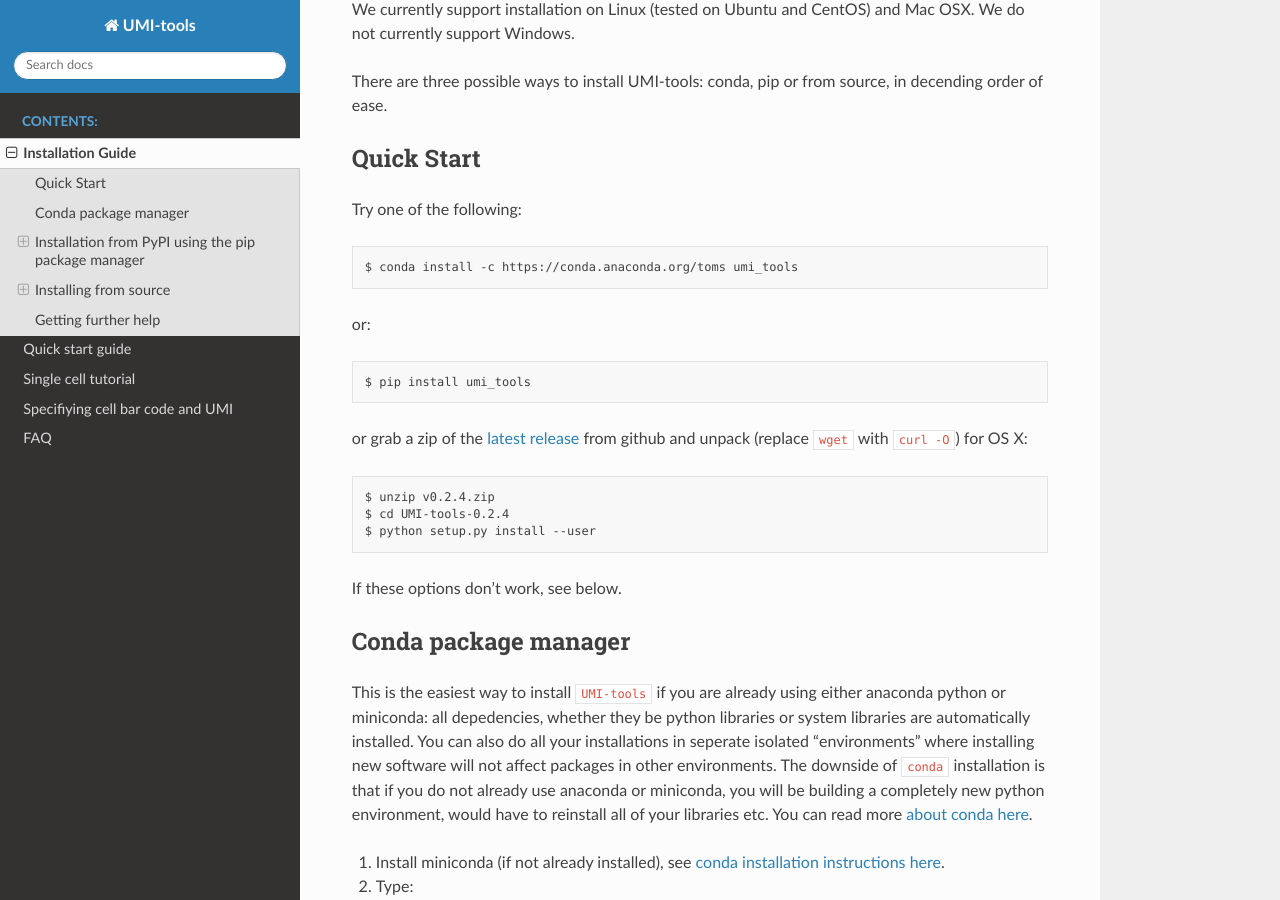
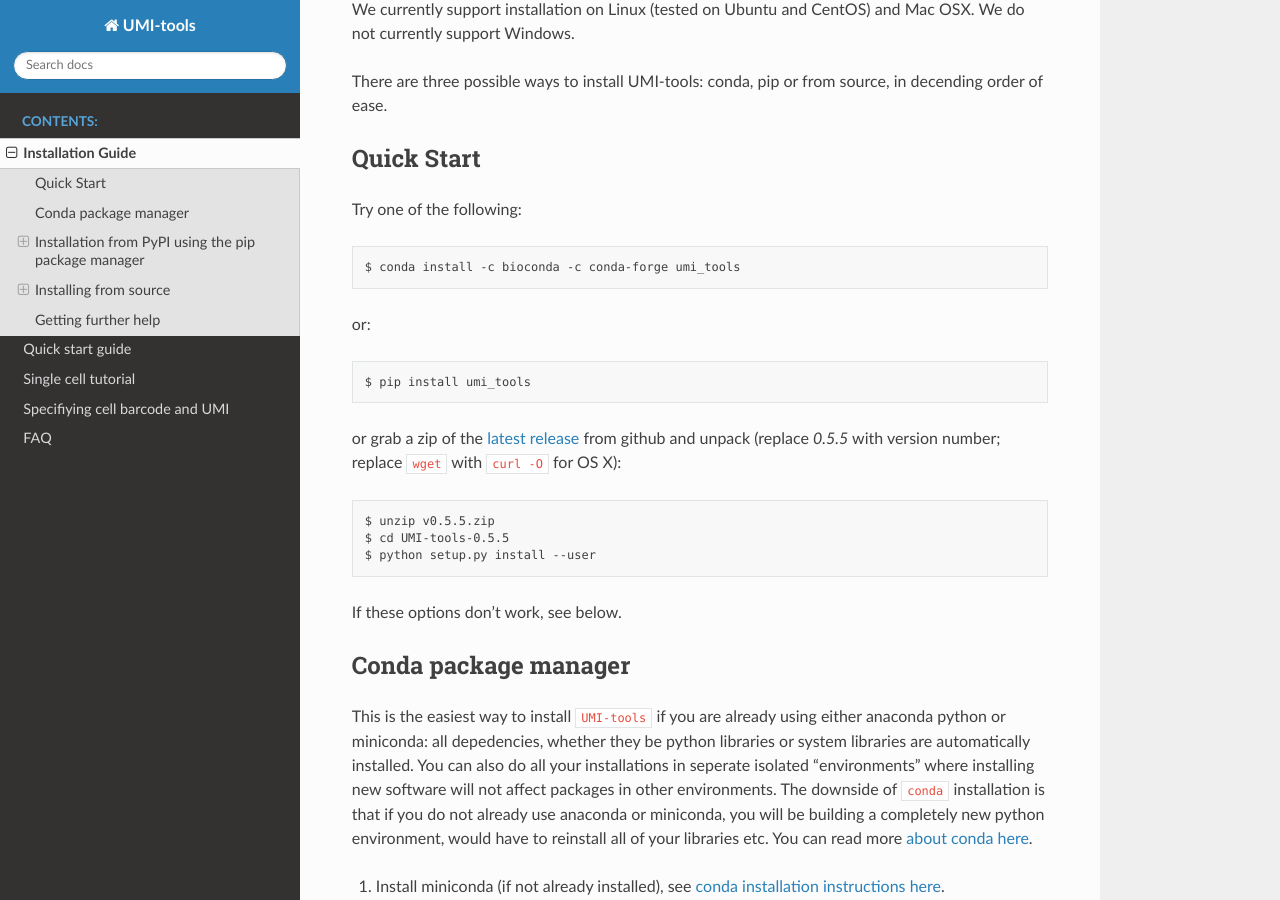
Before and after one commit to CGATOxford/UMI-tools, a Sphinx documentation site: the page built from doc/INSTALL.rst, in a window 1280 px wide and 900 px high, scrolled down 486 px. Built offline with Sphinx 7.4.7 and the Read the Docs theme 2.0.0, drawn with Linux system fonts in a browser that asks for light colours.

Commit message:
minor updates

```diff
--- a/doc/INSTALL.rst
+++ b/doc/INSTALL.rst
@@ -15,17 +15,17 @@
 
 Try one of the following::
 
-    $ conda install -c https://conda.anaconda.org/toms umi_tools
+    $ conda install -c bioconda -c conda-forge umi_tools
 
 or::
 
     $ pip install umi_tools
 
 or grab a zip of the `latest release`_ from github and unpack
-(replace ``wget`` with ``curl -O``) for OS X::
+(replace `0.5.5` with version number; replace ``wget`` with ``curl -O`` for OS X)::
 
-    $ unzip v0.2.4.zip
-    $ cd UMI-tools-0.2.4
+    $ unzip v0.5.5.zip
+    $ cd UMI-tools-0.5.5
     $ python setup.py install --user
 
 If these options don't work, see below.
--- a/doc/regex.md
+++ b/doc/regex.md
@@ -1,10 +1,10 @@
-# Specifiying cell bar code and UMI
+# Specifiying cell barcode and UMI
 
 There are two ways to specify the location of cell barcodes and UMI bases when using `whitelist` and `extract`: string/basic (default) or regex. Sting or basic mode is simple and easy to understand and can be used for most techniques, like iCLIP, 10x chromium or Drop-seq. The regex mode is a little harder to explain, but allows a great deal of flexibility in specifying the layout of your read.
 
 ## Basic string mode
 
-In the default mode basic mode we specify the location of barcodes and UMIs in a read using a simple string. `N`s specify the location of bases to be treated as UMIs, `C`s as bases to treated as cell barcode and `X`s as bases that are neither and that should be retained on the read. By default this pattern is applied to the 5' end of the read, but we can tell `extract` to look on the 3' end of the read using `--3-prime`.
+In the default basic mode we specify the location of barcodes and UMIs in a read using a simple string. `N`s specify the location of bases to be treated as UMIs, `C`s as bases to treated as cell barcode and `X`s as bases that are neither and that should be retained on the read. By default this pattern is applied to the 5' end of the read, but we can tell `extract` to look on the 3' end of the read using `--3-prime`.
 
 So for example in 10x Chromium, read one consists of 16 bases of cell barcode followed by 10 bases of UMI, so the correct pattern to use is `CCCCCCCCCCCCCCCCNNNNNNNNNN`:
 
```
Also changed, not shown: doc/faq.md (+7 -3 lines), doc/index.rst (+6 -4 lines).
